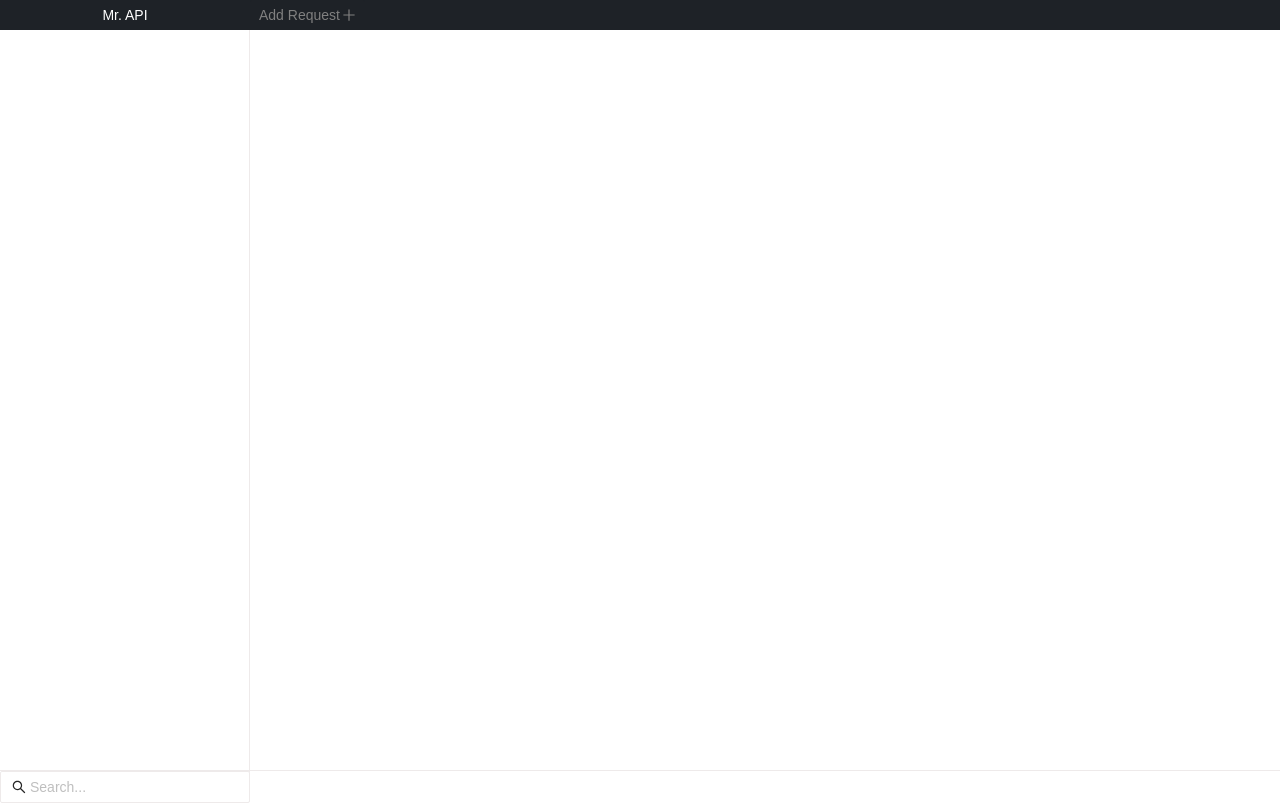
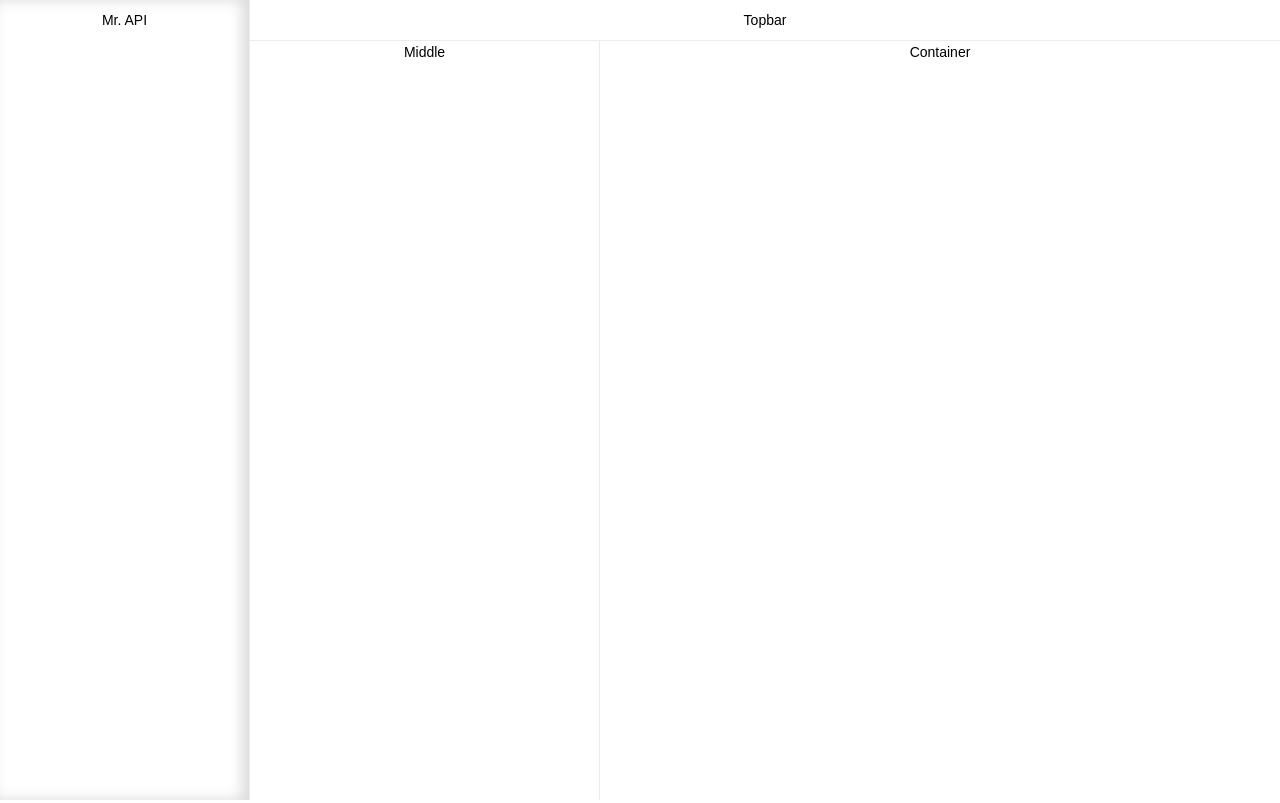
Before and after one commit to Tak1za/mr-api, a React (Create React App) app: page / in a window 1280 px wide. Built offline with nearby package versions, Linux system fonts and the light colour scheme.

Commit message:
added new styling of new template

```diff
--- a/src/App.scss
+++ b/src/App.scss
@@ -4,14 +4,13 @@
  */
 @import "~antd/dist/antd.css";
 body {
-  position: relative;
-  color: white;
   height: 100vh;
   width: 100vw;
-  background: white;
   font-family: sans-serif;
   overflow-y: hidden;
   display: flex;
+  color: black;
+  background-color: transparent;
 }
 
 li {
@@ -34,7 +33,20 @@ a:hover {
   display: flex;
   height: 100%;
   width: 100%;
-  flex-direction: column;
+  flex-direction: row;
+
+  .main-content {
+    display: flex;
+    flex-direction: column;
+    flex: 1;
+    background-color: white;
+
+    .main-container {
+      display: flex;
+      flex-direction: row;
+      flex-grow: 1;
+    }
+  }
 
   .main-top {
     height: calc(100% - 30px);
--- a/src/App.tsx
+++ b/src/App.tsx
@@ -1,13 +1,21 @@
 import "./App.scss";
-import { Input } from "antd";
-import { SearchOutlined } from "@ant-design/icons";
+import Container from "./components/Container/Container";
+import Middle from "./components/Middle/Middle";
 import Sidebar from "./components/Sidebar/Sidebar";
-import Content from "./components/Content/Content";
+import Topbar from "./components/Topbar/Topbar";
 
 function App() {
   return (
     <div className="main">
-      <div className="main-top">
+      <Sidebar />
+      <div className="main-content">
+        <Topbar />
+        <div className="main-container">
+          <Middle />
+          <Container />
+        </div>
+      </div>
+      {/* <div className="main-top">
         <div className="main-left">
           <div className="title">Mr. API</div>
           <Sidebar />
@@ -18,7 +26,7 @@ function App() {
       </div>
       <div className="main-bottom">
         <Input placeholder="Search..." prefix={<SearchOutlined />} />
-      </div>
+      </div> */}
     </div>
   );
 }
--- /dev/null
+++ b/src/components/Container/Container.scss
@@ -0,0 +1,5 @@
+.container {
+  flex-grow: 1;
+  height: calc(100vh - 41px);
+  text-align: center;
+}
--- /dev/null
+++ b/src/components/Container/Container.tsx
@@ -0,0 +1,8 @@
+import React from "react";
+import "./Container.scss";
+
+function Container() {
+  return <div className="container">Container</div>;
+}
+
+export default Container;
--- /dev/null
+++ b/src/components/Middle/Middle.scss
@@ -0,0 +1,8 @@
+.middle {
+  border-right-style: solid;
+  border-color: rgb(238, 234, 234);
+  border-width: 1px;
+  width: 350px;
+  height: calc(100vh - 41px);
+  text-align: center;
+}
--- /dev/null
+++ b/src/components/Middle/Middle.tsx
@@ -0,0 +1,8 @@
+import React from "react";
+import "./Middle.scss";
+
+function Middle() {
+  return <div className="middle">Middle</div>;
+}
+
+export default Middle;
--- a/src/components/Sidebar/Sidebar.scss
+++ b/src/components/Sidebar/Sidebar.scss
@@ -1,10 +1,28 @@
 .sidebar {
   overflow: auto;
+  width: 250px;
+  border-right-style: solid;
+  border-color: rgb(238, 234, 234);
+  border-width: 1px;
+  text-align: center;
+  -webkit-box-shadow: inset -7px 0px 14px 0px rgba(219, 219, 219, 1);
+  -moz-box-shadow: inset -7px 0px 14px 0px rgba(219, 219, 219, 1);
+  box-shadow: inset -7px 0px 14px 0px rgba(219, 219, 219, 1);
+  display: flex;
+  flex-direction: column;
+
+  .header {
+    height: 40px;
+    justify-content: center;
+    align-items: center;
+    display: flex;
+  }
 
   ul {
-    height: calc(100vh - 58px);
+    height: calc(100vh - 40px);
     border-color: rgb(238, 234, 234);
     width: 250px;
+    background-color: transparent;
 
     .ant-menu-submenu {
       ul {
--- a/src/components/Sidebar/Sidebar.tsx
+++ b/src/components/Sidebar/Sidebar.tsx
@@ -27,6 +27,7 @@ const Sidebar = () => {
   allCollections.push(collection1);
   return (
     <div className="sidebar">
+      <div className="header">Mr. API</div>
       <Menu
         mode="inline"
         items={allTabs.length === 0 ? [] : allCollections}
--- /dev/null
+++ b/src/components/Topbar/Topbar.scss
@@ -0,0 +1,11 @@
+.topbar {
+  flex-grow: 1;
+  text-align: center;
+  border-bottom-style: solid;
+  border-color: rgb(238, 234, 234);
+  border-width: 1px;
+  height: 40px;
+  display: flex;
+  align-items: center;
+  justify-content: center;
+}
--- /dev/null
+++ b/src/components/Topbar/Topbar.tsx
@@ -0,0 +1,8 @@
+import React from "react";
+import "./Topbar.scss";
+
+function Topbar() {
+  return <div className="topbar">Topbar</div>;
+}
+
+export default Topbar;
--- a/src/index.tsx
+++ b/src/index.tsx
@@ -3,9 +3,9 @@ import React from "react";
 import ReactDOM from "react-dom/client";
 import App from "./App";
 import reportWebVitals from "./reportWebVitals";
-import "ace-builds/webpack-resolver";
-import "ace-builds/src-noconflict/ext-language_tools";
-import "ace-builds/src-noconflict/mode-json";
+// import "ace-builds/webpack-resolver";
+// import "ace-builds/src-noconflict/ext-language_tools";
+// import "ace-builds/src-noconflict/mode-json";
 import { Provider } from "react-redux";
 import store from "./store/store";
 
```
Also changed, not shown: public/electron.js (+12 -3 lines), 1 other file (tests, documents, lock files or other folders).
